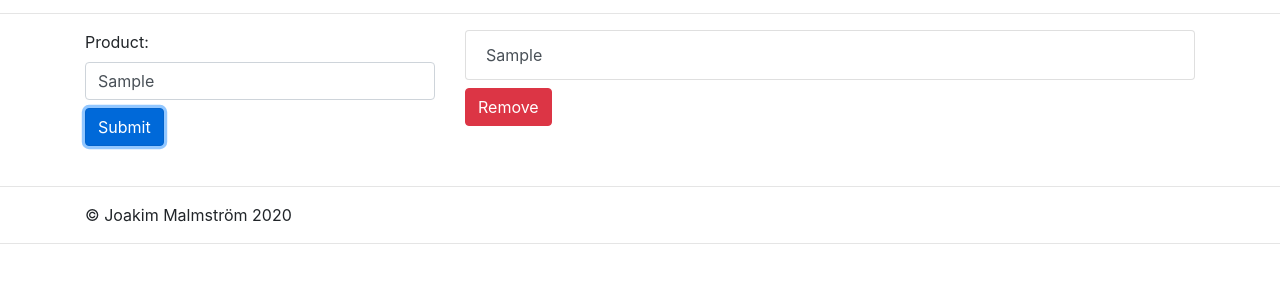
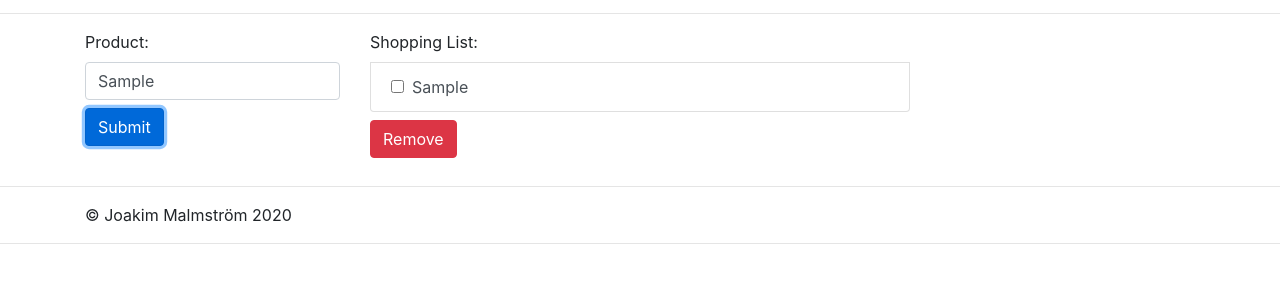
Before and after one commit to Joakimmalmstrom/ToDo-List_JoakimMalmstrom, a plain HTML site: page index.html in a window 1280 px wide. Both pictures are taken after typing "Sample" into the empty fields and a click on the button "Submit". Shown: the part 67-350 px from the top of the page. Drawn offline with nearby package versions, Linux system fonts and the light colour scheme.

Commit message:
Remove implemented
Remove button works.
Hides remove button when no elements in the list.

```diff
--- a/index.html
+++ b/index.html
@@ -22,19 +22,19 @@
     <hr>
     <div class="container">
         <div class="row">
-            <div class="col-4">
+            <div class="col-3">
                 <form class="form-group">
                     <label for="product" class="mr-sm-2 mb-2">Product: </label>
                     <input type="text" class="form-control mr-sm-2 mb-2" placeholder="Enter product" id="my-input">
                     <button id="my-addButton" type="button" class="btn btn-primary mr-sm-2 mb-2">Submit</button>
                 </form>
             </div>
-            <div class="col-8">
+            <div class="col-6">
                 <div class="list-group" id="my-list">
+                    <label for="product" class="mr-sm-2 mb-2">Shopping List: </label>
                 </div>
-                <button id="my-removeButton" type="button" class="btn btn-danger mr-sm-2 mt-2">Remove</button>
+                <button id="my-removeButton" type="button" class="btn btn-danger d-none mr-sm-2 mt-2">Remove</button>
                 </form>
-
             </div>
         </div>
     </div>
--- a/shopping.js
+++ b/shopping.js
@@ -4,44 +4,39 @@ const list = document.getElementById("my-list");
 
 addButton.addEventListener("click", function () {
 
+    removeButton.classList.remove("d-none");
+
     const userInput = document.getElementById("my-input").value;
 
     let btn = document.createElement("button");
     btn.setAttribute("type", "button");
-    btn.setAttribute("class", "list-group-item list-group-item-action my-list-item");
+    btn.setAttribute("class", "list-group-item list-group-item-action");
+
+    let check = document.createElement("input");
+    check.setAttribute("type", "checkbox");
+    check.setAttribute("class", "mr-2 checkboxes");
 
     let text = document.createTextNode(userInput);
+    btn.appendChild(check);
     btn.appendChild(text);
     list.appendChild(btn);
 });
 
 removeButton.addEventListener("click", function () {
 
-    // How do I know which child is selected?
-    // list.removeChild()
+    // Checks for all checked Checkboxes
+    let check = document.querySelectorAll("[type=checkbox]");
+    check.forEach(c => {
+
+        // if it's checked - remove c's parent
+        if (c.checked) {
+            list.removeChild(c.parentNode);
+        }
+    });
+
+    // If there's no elements in the list - hide remove button
+    if (list.childElementCount <= 1)
+    {
+        removeButton.classList.add("d-none");
+    }
 });
-
-function removeButtonShow() {
-
-}
-
-
-// BUTTON CLICK
-
-// const button = document.getElementById("buttonID");
-
-// button.addEventListener("click", function() {
-
-//     const review = document.getElementById("review");
-
-//     if (review.classList.contains("d-none"))
-//     {
-//         review.classList.remove("d-none");
-//         button.textContent = "Close Review";
-//     }
-//     else
-//     {
-//         review.classList.add("d-none");
-//         button.textContent = "Open Review";
-//     }
-// });
```
